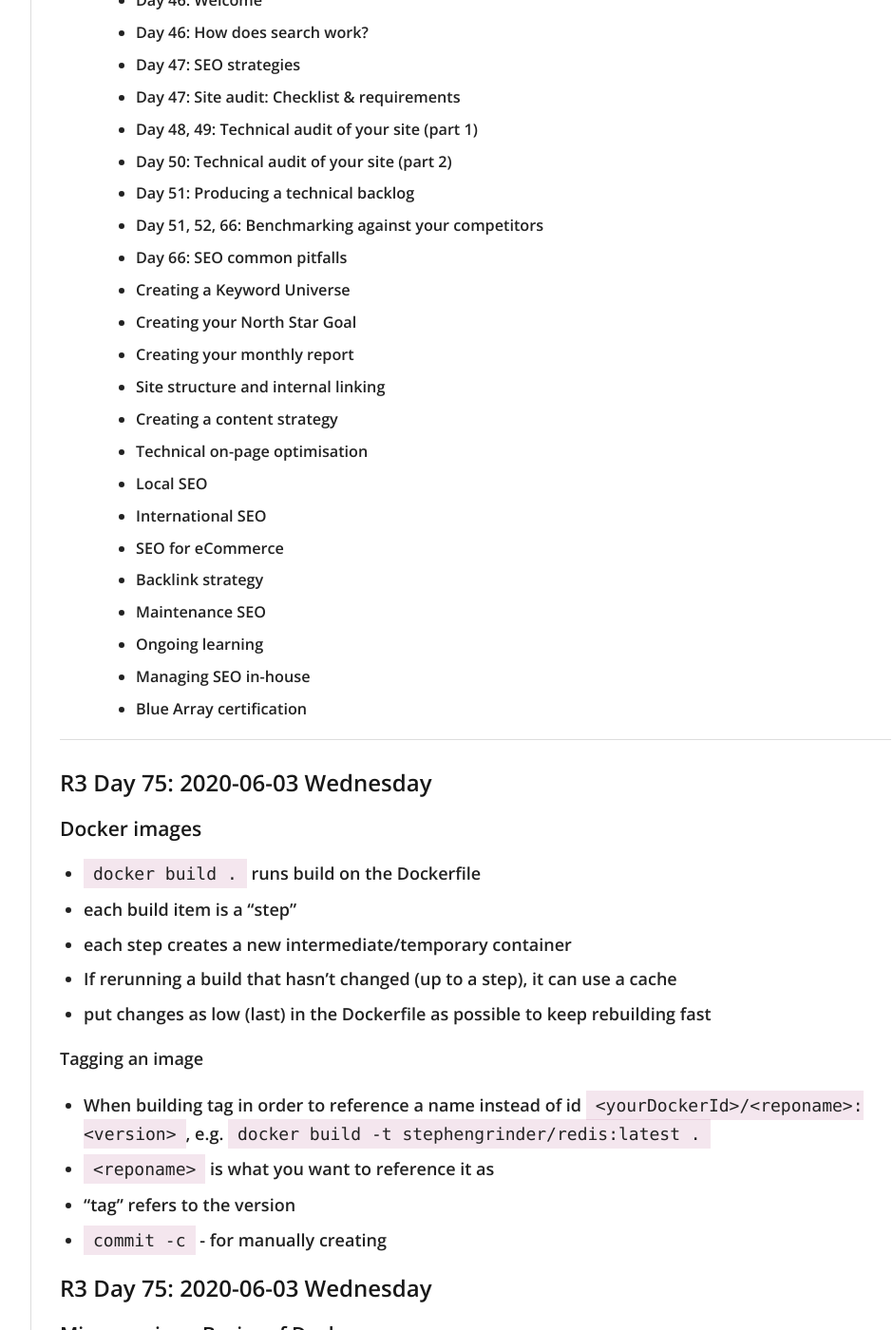
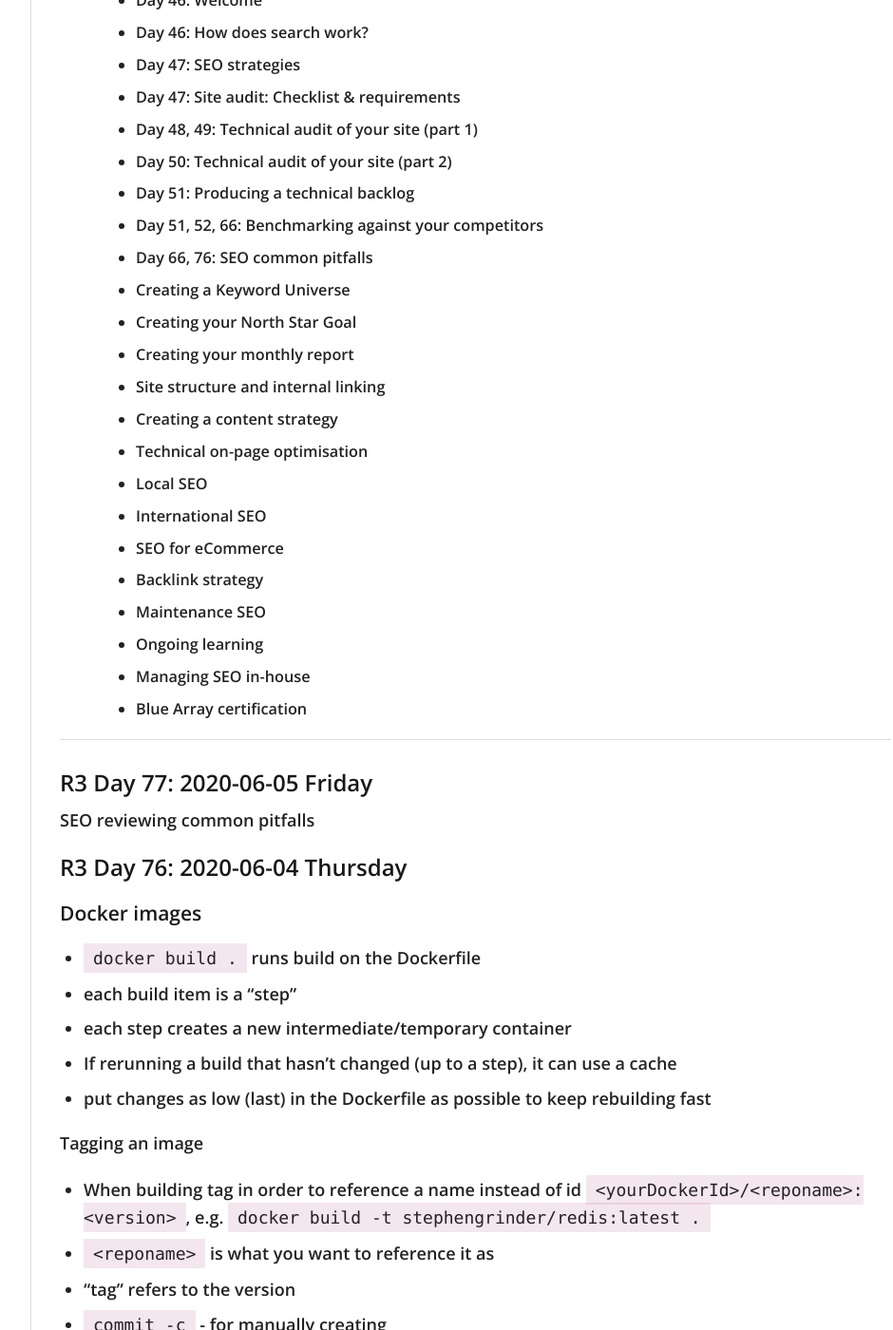
Before and after one commit to virtual/100daysofcode, a Jekyll site: the page built from index.md, in a window 1280 px wide and 1400 px high, scrolled down 3421 px. Shown: the whole window at 95% size, without its empty margins (272-1212 px from the left). Built offline with Jekyll 4.4.1, drawn with Linux system fonts in a browser that asks for light colours; nearby versions of some CDN libraries; our own code applies the rules of GitHub Pages for plain Markdown files.

Commit message:
Update index.md

```diff
--- a/index.md
+++ b/index.md
@@ -109,7 +109,7 @@
   - Day 50: Technical audit of your site (part 2)
   - Day 51: Producing a technical backlog
   - Day 51, 52, 66: Benchmarking against your competitors
-  - Day 66: SEO common pitfalls
+  - Day 66, 76: SEO common pitfalls
   - Creating a Keyword Universe
   - Creating your North Star Goal
   - Creating your monthly report
@@ -127,7 +127,11 @@
 
 ---
 
-## R3 Day 75: 2020-06-03 Wednesday
+## R3 Day 77: 2020-06-05 Friday
+
+SEO reviewing common pitfalls
+
+## R3 Day 76: 2020-06-04 Thursday
 
 ### Docker images
 
```
